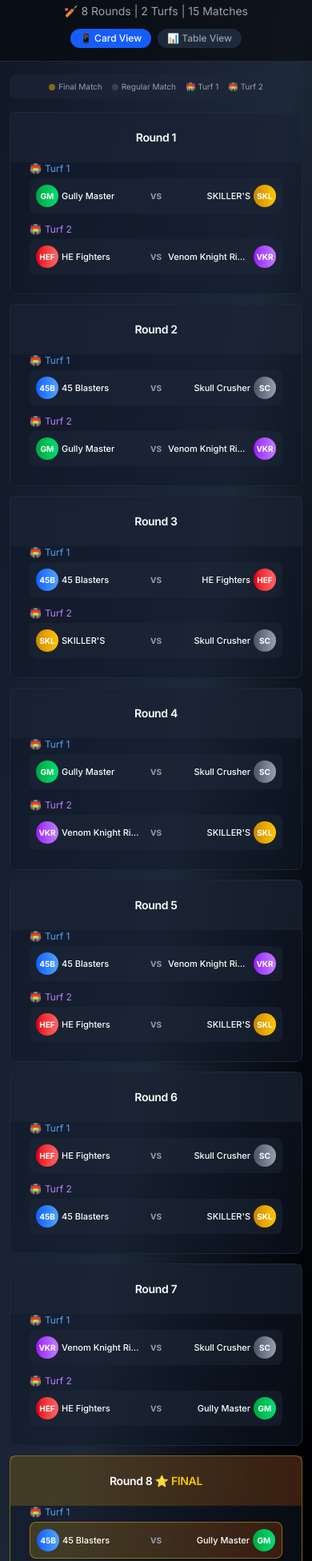
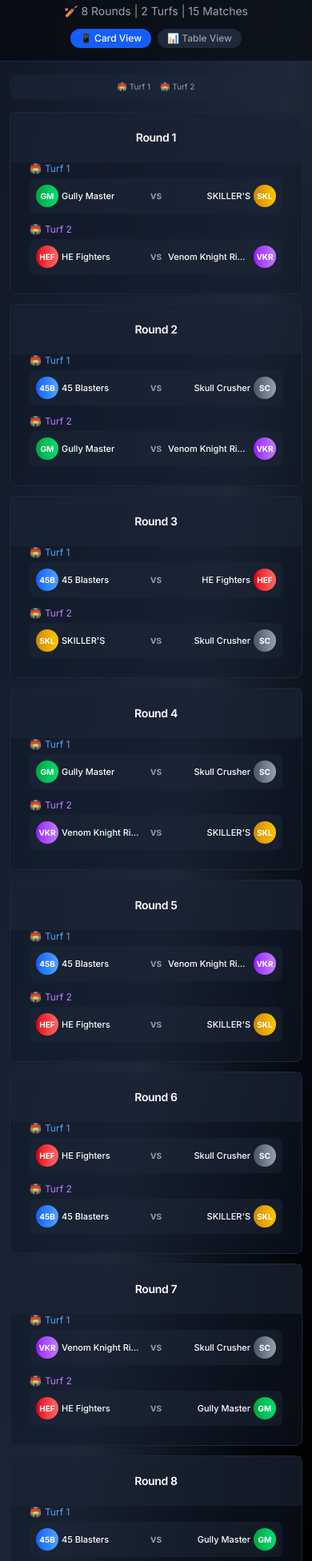
Before and after one commit to pratham-oo/cricket-auction-dashboard, a Next.js app: page /schedule in a window 390 px wide. Shown: the part 48-2000 px from the top of the page at 80% size. Built offline with nearby package versions, Linux system fonts and the light colour scheme.

Commit message:
Remove special styling for round 8, make all rounds identical

```diff
--- a/src/app/schedule/page.tsx
+++ b/src/app/schedule/page.tsx
@@ -35,14 +35,14 @@ const matches = [
 ];
 
 // Helper component for match display
-function MatchCard({ team1, team2, isFinal = false }: { team1: string; team2: string; isFinal?: boolean }) {
+function MatchCard({ team1, team2 }: { team1: string; team2: string }) {
   const initial1 = teamInitials[team1];
   const initial2 = teamInitials[team2];
   const color1 = teamColors[team1] || 'from-gray-600 to-gray-400';
   const color2 = teamColors[team2] || 'from-gray-600 to-gray-400';
 
   return (
-    <div className={`flex items-center justify-between gap-1 p-2 rounded-lg ${isFinal ? 'bg-gradient-to-r from-yellow-500/20 to-orange-500/20 border border-yellow-500/50' : 'bg-gray-800/50'}`}>
+    <div className={`flex items-center justify-between gap-1 p-2 rounded-lg bg-gray-800/50`}>
       <div className="flex items-center gap-1 flex-1 min-w-0">
         <div className={`w-7 h-7 rounded-full bg-gradient-to-r ${color1} flex items-center justify-center text-white font-bold text-[10px] flex-shrink-0`}>
           {initial1}
@@ -63,12 +63,12 @@ function MatchCard({ team1, team2, isFinal = false }: { team1: string; team2: st
 }
 
 // Mobile card view for each round
-function MobileRoundCard({ round, match, isFinal }: { round: number; match: any; isFinal: boolean }) {
+function MobileRoundCard({ round, match }: { round: number; match: any }) {
   return (
-    <Card className={`mb-3 ${isFinal ? 'border-yellow-500/50' : ''}`}>
-      <CardHeader className={`p-3 ${isFinal ? 'bg-gradient-to-r from-yellow-500/20 to-orange-500/20' : 'bg-gray-800/50'}`}>
+    <Card className="mb-3">
+      <CardHeader className="p-3 bg-gray-800/50">
         <CardTitle className="text-sm font-bold text-white text-center">
-          Round {round} {isFinal && <span className="text-yellow-400">⭐ FINAL</span>}
+          Round {round}
         </CardTitle>
       </CardHeader>
       <CardContent className="p-3 space-y-3">
@@ -80,7 +80,6 @@ function MobileRoundCard({ round, match, isFinal }: { round: number; match: any;
           <MatchCard
             team1={match.turf1.team1}
             team2={match.turf1.team2}
-            isFinal={isFinal}
           />
         </div>
 
@@ -93,7 +92,6 @@ function MobileRoundCard({ round, match, isFinal }: { round: number; match: any;
             <MatchCard
               team1={match.turf2.team1}
               team2={match.turf2.team2}
-              isFinal={false}
             />
           ) : (
             <div className="flex items-center justify-center h-[52px] text-gray-500 text-xs bg-gray-800/30 rounded-lg">
@@ -151,14 +149,6 @@ export default function SchedulePage() {
         {/* Legend */}
         <div className="mb-4 p-2 bg-gray-800/50 rounded-lg flex flex-wrap justify-center gap-3 text-[10px] text-gray-400">
           <div className="flex items-center gap-1">
-            <div className="w-2 h-2 bg-yellow-500/50 rounded"></div>
-            <span>Final Match</span>
-          </div>
-          <div className="flex items-center gap-1">
-            <div className="w-2 h-2 bg-gray-700 rounded"></div>
-            <span>Regular Match</span>
-          </div>
-          <div className="flex items-center gap-1">
             <span>🏟️ Turf 1</span>
           </div>
           <div className="flex items-center gap-1">
@@ -184,16 +174,11 @@ export default function SchedulePage() {
               </div>
 
               {/* Rows */}
-              {matches.map((match) => {
-                const isFinal = match.round === 8;
-                return (
+              {matches.map((match) => (
                 <div key={match.round} className="grid grid-cols-3 gap-2 mb-2">
                   <div className="flex items-center justify-center">
-                      <div className={`text-center font-bold text-white py-2 px-2 rounded-lg w-full text-xs ${
-                        isFinal ? 'bg-gradient-to-r from-yellow-600/30 to-orange-600/30 border border-yellow-500' : 'bg-gray-800/50'
-                      }`}>
+                    <div className="text-center font-bold text-white py-2 px-2 rounded-lg w-full text-xs bg-gray-800/50">
                       Round {match.round}
-                        {isFinal && <span className="ml-1 text-yellow-400 text-[10px]">⭐</span>}
                     </div>
                   </div>
 
@@ -201,7 +186,6 @@ export default function SchedulePage() {
                     <MatchCard
                       team1={match.turf1.team1}
                       team2={match.turf1.team2}
-                        isFinal={isFinal}
                     />
                   </div>
 
@@ -210,7 +194,6 @@ export default function SchedulePage() {
                       <MatchCard
                         team1={match.turf2.team1}
                         team2={match.turf2.team2}
-                          isFinal={false}
                       />
                     ) : (
                       <div className="flex items-center justify-center h-[52px] text-gray-500 text-xs">
@@ -219,8 +202,7 @@ export default function SchedulePage() {
                     )}
                   </div>
                 </div>
-                );
-              })}
+              ))}
             </div>
           </div>
         )}
@@ -228,24 +210,13 @@ export default function SchedulePage() {
         {/* Card View (Mobile) */}
         {viewMode === 'cards' && (
           <div className="md:hidden">
-            {matches.map((match) => {
-              const isFinal = match.round === 8;
-              return (
+            {matches.map((match) => (
               <MobileRoundCard
                 key={match.round}
                 round={match.round}
                 match={match}
-                  isFinal={isFinal}
               />
-              );
-            })}
-          </div>
-        )}
-
-        {/* Table View on Desktop (always visible on large screens) */}
-        {viewMode === 'table' && (
-          <div className="hidden md:block">
-            {/* Already shown above */}
+            ))}
           </div>
         )}
 
```
Lines whose indentation alone changed are shown as unchanged.
